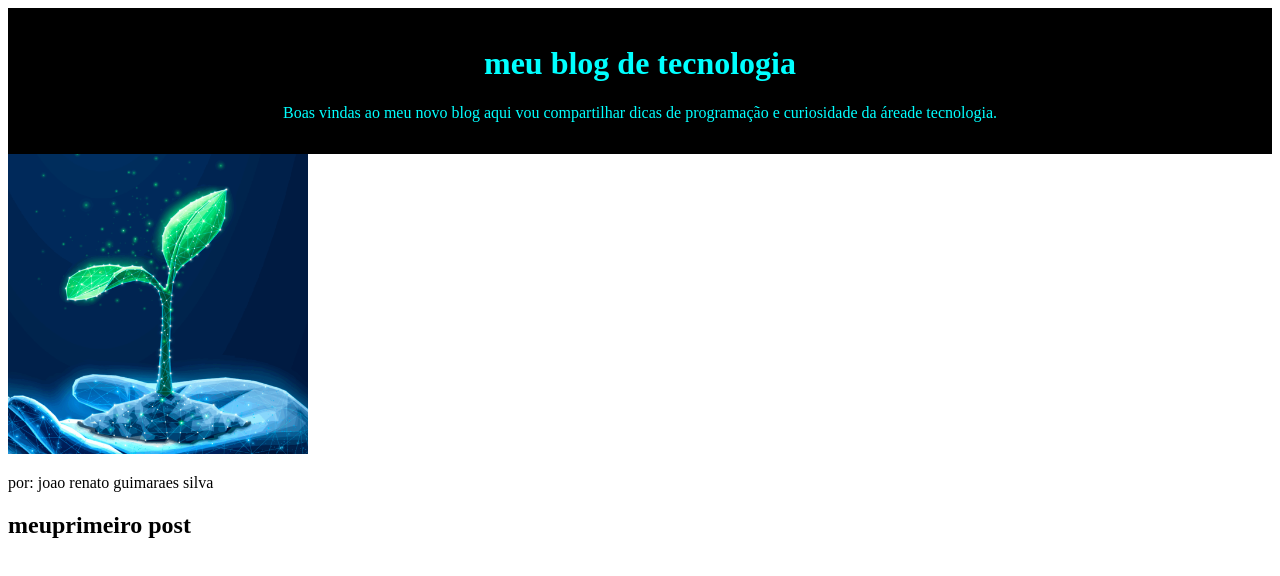
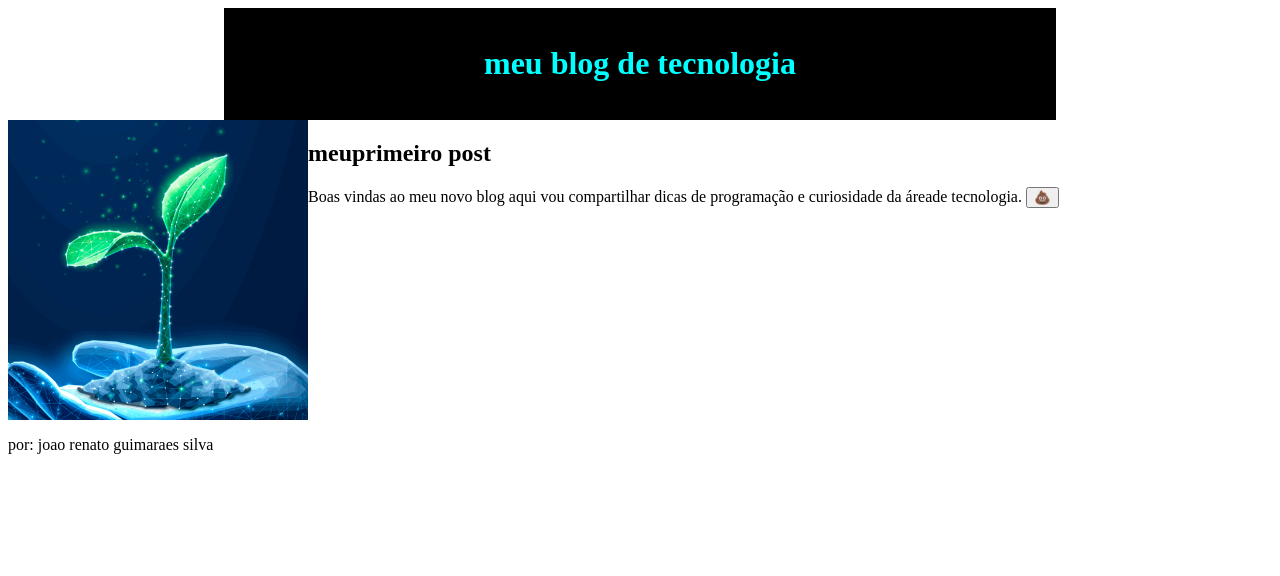
Before and after one commit to guimaraessilvajoao-web/primeiro-repositorio, a plain HTML site: page index.html in a window 1280 px wide. Drawn offline with Linux system fonts and the light colour scheme.

Commit message:
aula3000

```diff
--- a/index.html
+++ b/index.html
@@ -11,16 +11,23 @@
 <body>
     <header>
         <h1>meu blog de tecnologia</h1>
-        <p>Boas vindas ao meu novo blog aqui vou compartilhar dicas de programação e curiosidade da áreade tecnologia.
-        </p>
+    </p>
 
-    </header>
-    <img src="tecnologia.png" alt="Imagem sobre tecnologia">
+</header>
 
-    <main>
+<main>
+    <article>
+        <img src="tecnologia.png" alt="Imagem sobre tecnologia">
+        <div>
+            <h2>meuprimeiro post</h2>
+            <p>Boas vindas ao meu novo blog aqui vou compartilhar dicas de programação e curiosidade da áreade tecnologia.
+            <button>
+                💩
+            </button>
+        </div>
+    </article>
         <p>por: joao renato guimaraes silva</p>
 
-        <h2>meuprimeiro post</h2>
     </main>
 
 </body>
--- a/style.css
+++ b/style.css
@@ -6,7 +6,23 @@ header{
     background-color: black;
     color: aqua;
     text-align: center;
-    max: width 800px; ;
+    max-width: 800px; ;
     margin: 0 auto;
     padding: 16px;
 }
+
+main    {
+
+background-color: #ffffff;
+color: black;
+}
+.artigo-autor {
+font-weight: bold;
+
+}
+
+
+
+article{
+    display: flex;
+}
```
